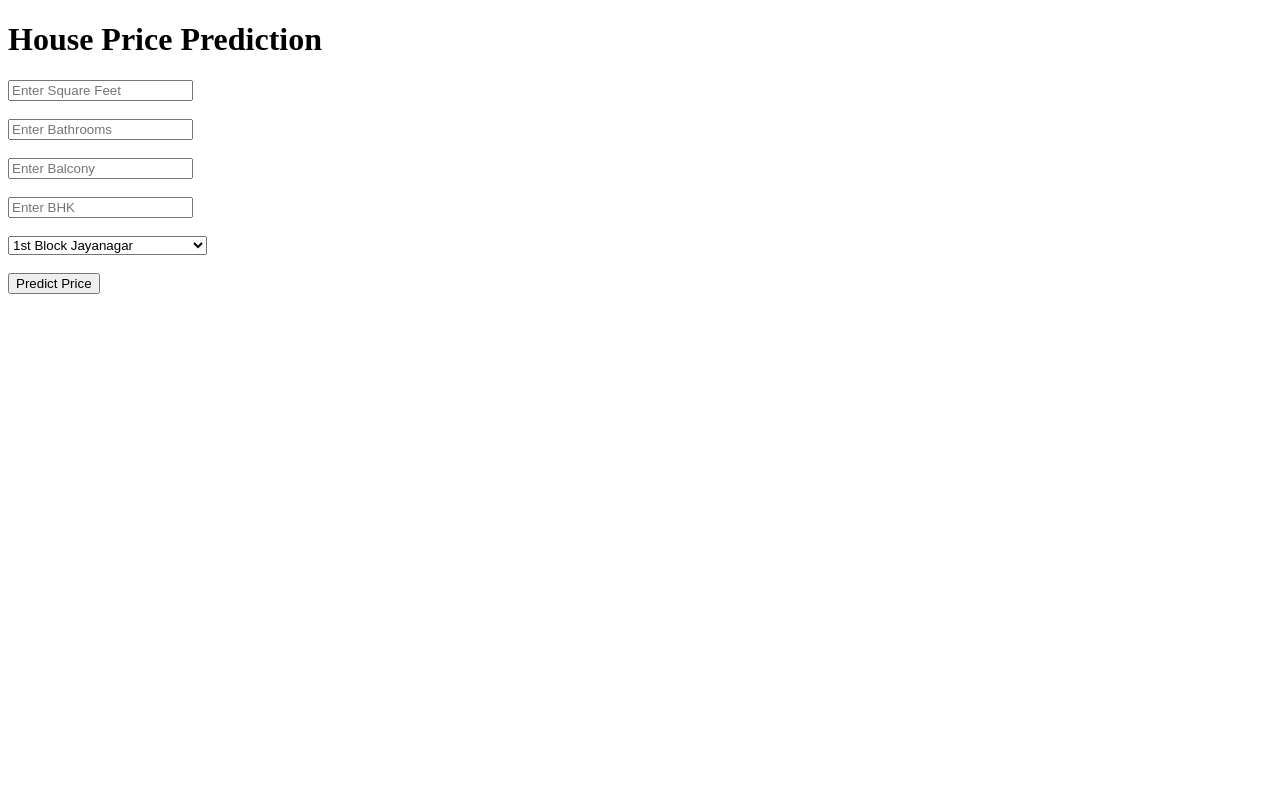
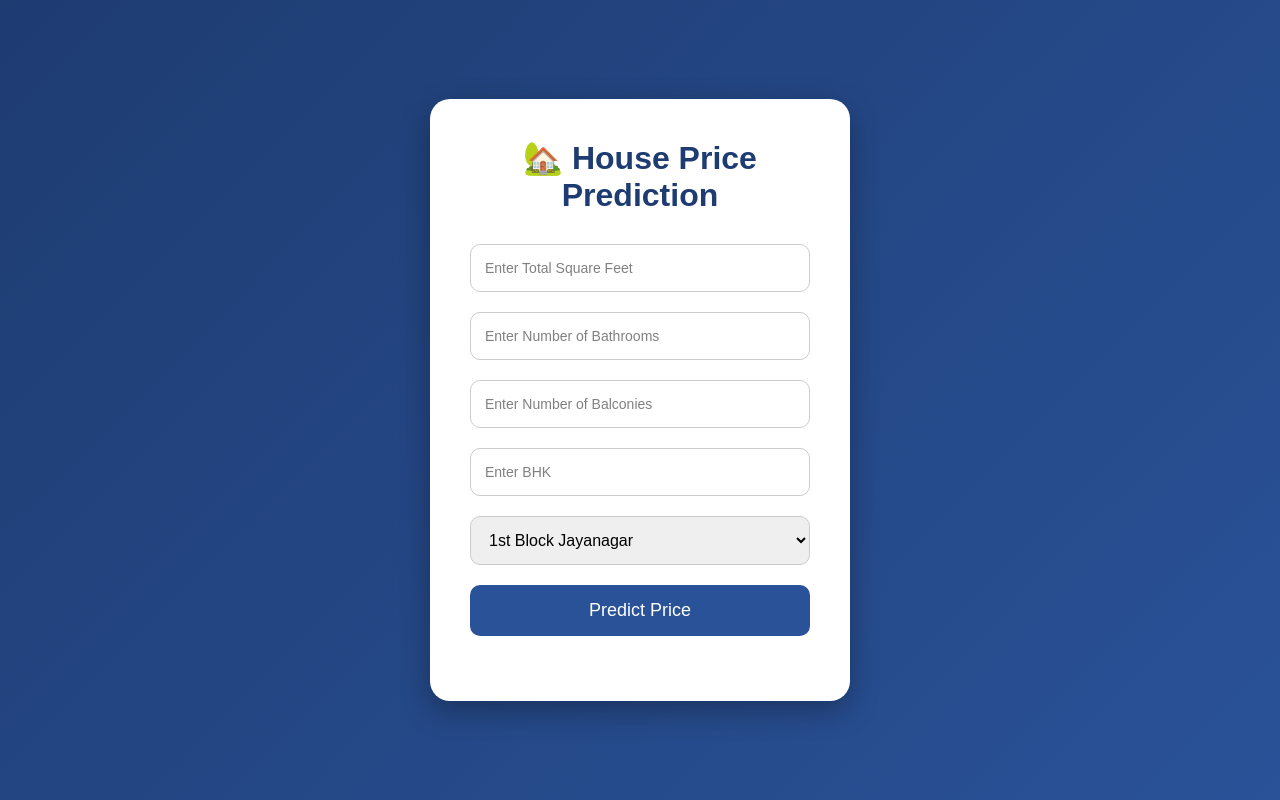
Before and after one commit to Mansharma8824/House-Price-Prediction, a Flask app: page / in a window 1280 px wide. Run offline with Flask 3, Linux system fonts and the light colour scheme; parts of the project's set-up code (start-up, migrations or seed data) failed here and were passed over.

Commit message:
basic design improvement and prediction improvement

```diff
--- a/app/app.py
+++ b/app/app.py
@@ -2,11 +2,15 @@ from flask import Flask, render_template,request
 import pickle
 import json
 import numpy as np
+import pandas as pd
 
 app = Flask(__name__)
 
 # load the ML model
 model = pickle.load(open("models/house_price_pred_model.pkl","rb"))
+
+# Load scaler
+scaler = pickle.load(open("models/scaler.pkl", "rb"))
 
 # Load colums
 with open("models/columns.json","r") as f:
@@ -23,7 +27,7 @@ def home():
 @app.route("/predict", methods = ['POST'])
 def price_predict():
     # geting the values from the form
-    sqft = float(request.form['sqft'])
+    sqft = float(request.form['total_sqft'])
     bath = float(request.form['bath'])
     balcony = float(request.form['balcony'])
     bhk = int(request.form['bhk'])
@@ -31,10 +35,10 @@ def price_predict():
 
     # created vectors of columns
     column_vector = np.zeros(len(data_columns))
-    column_vector[0] = sqft
-    column_vector[1] = bath
-    column_vector[2] = balcony
-    column_vector[3] = bhk
+    column_vector[data_columns.index("total_sqft")] = sqft
+    column_vector[data_columns.index("bath")] = bath
+    column_vector[data_columns.index("balcony")] = balcony
+    column_vector[data_columns.index("bhk")] = bhk
 
     # Create location column name
     location_column = "location_" + location
@@ -47,8 +51,15 @@ def price_predict():
         other_index = data_columns.index("location_other")
         column_vector[other_index] = 1
 
+    # Convert to DataFrame
+    input_df = pd.DataFrame(
+        [column_vector],
+        columns=data_columns
+    )
+
+    column_vector_scaled = scaler.transform(input_df)
     # make Prediction
-    prediction = model.predict([column_vector])[0]
+    prediction = model.predict(column_vector_scaled)[0]
 
     # get the result
     return render_template(
--- a/app/templates/index.html
+++ b/app/templates/index.html
@@ -1,29 +1,183 @@
 <!DOCTYPE html>
-<html>
+<html lang="en">
 
 <head>
+
+    <meta charset="UTF-8">
+    <meta name="viewport" content="width=device-width, initial-scale=1.0">
+
     <title>House Price Prediction</title>
+
+    <style>
+
+        *{
+            margin: 0;
+            padding: 0;
+            box-sizing: border-box;
+        }
+
+        body{
+
+            font-family: Arial, Helvetica, sans-serif;
+
+            height: 100vh;
+
+            display: flex;
+            justify-content: center;
+            align-items: center;
+
+            background: linear-gradient(
+                135deg,
+                #1e3c72,
+                #2a5298
+            );
+        }
+
+        .container{
+
+            width: 420px;
+
+            background: white;
+
+            padding: 40px;
+
+            border-radius: 20px;
+
+            box-shadow: 0px 10px 30px rgba(0,0,0,0.3);
+        }
+
+        h1{
+
+            text-align: center;
+
+            margin-bottom: 30px;
+
+            color: #1e3c72;
+
+            font-size: 32px;
+        }
+
+        .input-box{
+
+            margin-bottom: 20px;
+        }
+
+        input,
+        select{
+
+            width: 100%;
+
+            padding: 14px;
+
+            border-radius: 10px;
+
+            border: 1px solid #ccc;
+
+            font-size: 16px;
+
+            outline: none;
+
+            transition: 0.3s;
+        }
+
+        input:focus,
+        select:focus{
+
+            border-color: #2a5298;
+
+            box-shadow: 0px 0px 8px rgba(42,82,152,0.4);
+        }
+
+        input::placeholder{
+
+            color: gray;
+
+            font-size: 14px;
+        }
+
+        button{
+
+            width: 100%;
+
+            padding: 15px;
+
+            border: none;
+
+            border-radius: 10px;
+
+            background: #2a5298;
+
+            color: white;
+
+            font-size: 18px;
+
+            cursor: pointer;
+
+            transition: 0.3s;
+        }
+
+        button:hover{
+
+            background: #1e3c72;
+
+            transform: scale(1.02);
+        }
+
+        .prediction{
+
+            margin-top: 25px;
+
+            text-align: center;
+
+            font-size: 24px;
+
+            color: green;
+
+            font-weight: bold;
+        }
+
+    </style>
+
 </head>
 
 <body>
 
-    <h1>House Price Prediction</h1>
+    <div class="container">
+
+        <h1>🏡 House Price Prediction</h1>
 
         <form action="/predict" method="POST">
 
-        <input type="text" name="sqft" placeholder="Enter Square Feet" , required>
-        <br><br>
+            <div class="input-box">
+                <input type="text"
+                       name="total_sqft"
+                       placeholder="Enter Total Square Feet"
+                       required>
+            </div>
 
-        <input type="text" name="bath" placeholder="Enter Bathrooms", required>
-        <br><br>
+            <div class="input-box">
+                <input type="text"
+                       name="bath"
+                       placeholder="Enter Number of Bathrooms"
+                       required>
+            </div>
 
-        <input type="text" name="balcony" placeholder="Enter Balcony", required>
-        <br><br>
+            <div class="input-box">
+                <input type="text"
+                       name="balcony"
+                       placeholder="Enter Number of Balconies"
+                       required>
+            </div>
 
-        <input type="text" name="bhk" placeholder="Enter BHK", required>
-        <br><br>
+            <div class="input-box">
+                <input type="text"
+                       name="bhk"
+                       placeholder="Enter BHK"
+                       required>
+            </div>
 
-        <!-- <input type="text" name="location" placeholder="Enter Location", required> -->
+            <div class="input-box">
+
                 <select name="location" required>
 
                     {% for location in locations %}
@@ -35,14 +189,22 @@
                     {% endfor %}
 
                 </select>
-        <br><br>
 
-        <button type="submit">Predict Price</button>
+            </div>
+
+            <button type="submit">
+                Predict Price
+            </button>
 
         </form>
-    <h2>
+
+        <div class="prediction">
+
             {{ prediction_text }}
-    </h2>
+
+        </div>
+
+    </div>
 
 </body>
 
```
Also changed, not shown: README.md, 1 other file. Lines whose indentation alone changed are shown as unchanged.
